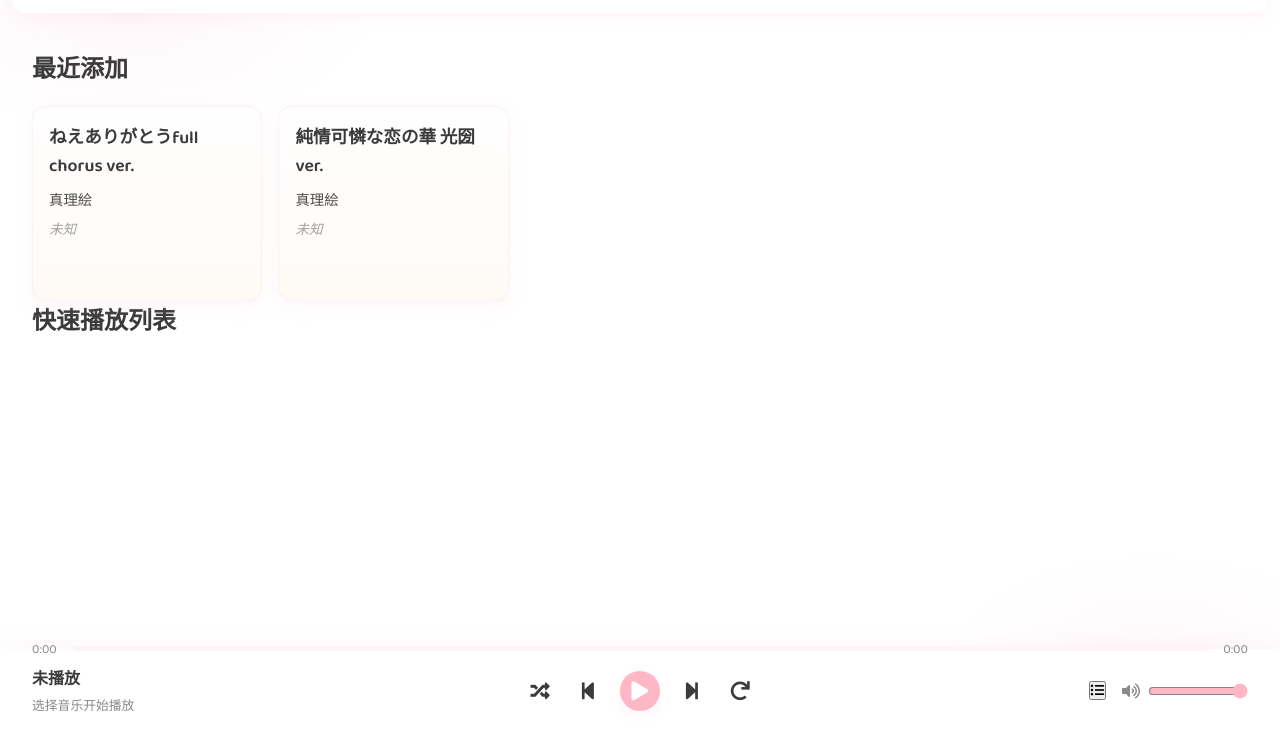
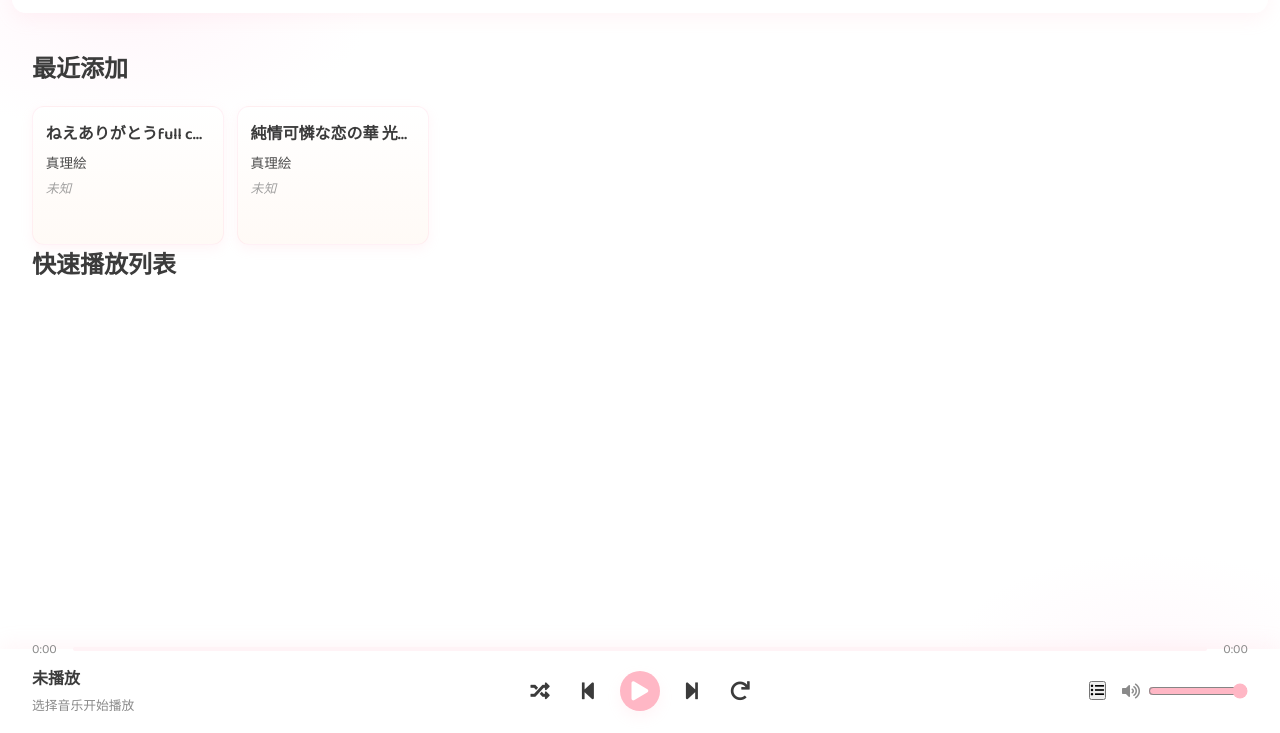
Before and after one commit to kafuuchino4302/kafuchino4302.github.io, a plain HTML site: page index.html in a window 1280 px wide. Shown: the part 67-800 px from the top of the page. Drawn offline with Linux system fonts and the light colour scheme.

Commit message:
Update style.css

```diff
--- a/css/style.css
+++ b/css/style.css
@@ -156,23 +156,24 @@ body {
     display: block;
 }
 
-/* 音乐网格样式 */
-.music-grid {
+/* --- 音乐网格样式 (优化版，更紧凑) --- */
+.music-grid, .music-container.grid-view {
     display: grid;
-    grid-template-columns: repeat(auto-fill, minmax(200px, 1fr));
-    gap: 1rem;
+    /* 从200px减小，允许更多卡片并排 */
+    grid-template-columns: repeat(auto-fill, minmax(180px, 1fr));
+    gap: 0.8rem; /* 减小卡片间距 */
     margin-top: 1rem;
 }
 
 .music-card {
     background: linear-gradient(180deg, #fff 0%, #fffaf6 100%);
-    padding: 1rem;
-    border-radius: 14px;
+    padding: 0.8rem; /* 减小内边距 */
+    border-radius: 12px; /* 配合更小的卡片，减小圆角 */
     transition: transform 0.25s ease, box-shadow 0.25s ease;
     cursor: pointer;
     position: relative;
     overflow: hidden;
-    box-shadow: 0 6px 18px var(--shadow-color);
+    box-shadow: 0 4px 12px var(--shadow-color); /* 阴影稍微收敛 */
     border: 1px solid rgba(255,200,220,0.25);
     display: flex;
     flex-direction: column;
@@ -180,7 +181,8 @@ body {
 }
 
 .music-card:hover {
-    transform: translateY(-6px) scale(1.01);
+    transform: translateY(-5px); /* 悬浮效果微调 */
+    box-shadow: 0 6px 18px var(--shadow-color);
 }
 
 .music-card:hover .music-card-controls {
@@ -188,12 +190,28 @@ body {
 }
 
 .music-card-info {
-    margin-bottom: 1rem;
+    margin-bottom: 0.5rem; /* 减小信息区和控制区的距离 */
 }
+
 .music-card-info h3 {
-    font-size: 1.1rem;
-    margin-bottom: 0.5rem;
+    font-size: 1rem; /* 减小标题字体 */
+    margin-bottom: 0.3rem; /* 减小标题和歌手的间距 */
+    /* 防止长标题换行 */
+    white-space: nowrap;
+    overflow: hidden;
+    text-overflow: ellipsis;
 }
+
+/* 调整歌手和原作信息的字体与间距 */
+.singer-info {
+    font-size: 0.85rem;
+    margin-top: 0;
+}
+.original-work {
+    font-size: 0.8rem;
+    margin-top: 0.2rem;
+}
+
 
 .music-card-controls {
     display: flex;
@@ -201,7 +219,15 @@ body {
     align-items: center;
     opacity: 0;
     transition: opacity 0.25s ease;
-    padding-top: 0.5rem;
+    padding-top: 0.3rem;
+}
+
+/* 特别为卡片内的控制按钮设置更小的尺寸 */
+.music-card .control-btn {
+    font-size: 1rem;   /* 减小图标大小 */
+    padding: 0.3rem;   /* 减小按钮内边距 */
+    width: 28px;       /* 固定按钮宽高 */
+    height: 28px;
 }
 
 /* 上传区域样式 */
```
